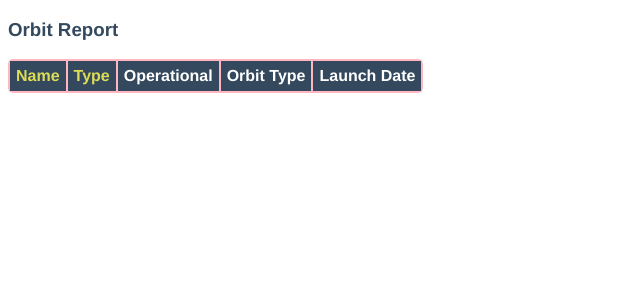
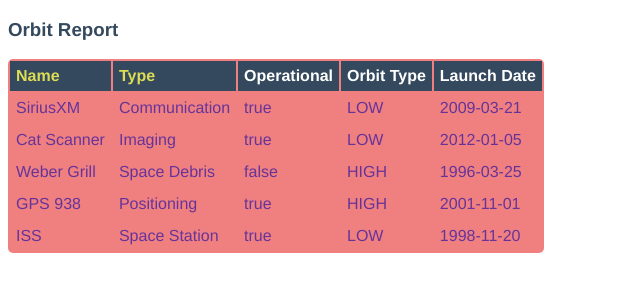
Before and after one commit to taylorljovi/Orbit-Report, an Angular app: page / in a window 1280 px wide. Shown: the top 300 px of the page, without its empty margins (0-640 px from the left). Built offline with nearby package versions, Linux system fonts and the light colour scheme.

Commit message:
on to part-5

```diff
--- a/src/app/app.component.ts
+++ b/src/app/app.component.ts
@@ -1,4 +1,5 @@
 import { Component } from '@angular/core';
+import { Satellite } from './satellite';
 
 @Component({
   selector: 'app-root',
@@ -7,4 +8,15 @@
 })
 export class AppComponent {
   title = 'orbit-report';
+  sourceList: Satellite[];
+
+constructor() {
+  this.sourceList = [
+    new Satellite("SiriusXM", "Communication", "2009-03-21", "LOW", true),
+    new Satellite("Cat Scanner", "Imaging", "2012-01-05", "LOW", true),
+    new Satellite("Weber Grill", "Space Debris", "1996-03-25", "HIGH", false),
+    new Satellite("GPS 938", "Positioning", "2001-11-01", "HIGH", true),
+    new Satellite("ISS", "Space Station", "1998-11-20", "LOW", true),
+    ];
+  }
 }
--- a/src/app/orbit-list/orbit-list.component.css
+++ b/src/app/orbit-list/orbit-list.component.css
@@ -8,12 +8,12 @@
 }
 
 table {
-  color:rebeccapurple;
+  color: rebeccapurple;
   border-radius: 5px;
   overflow: hidden;
   margin: 12px 0;
   min-width: 300px;
-  background:lightpink;
+  background:lightcoral;
 }
 
 .header-row {
```
